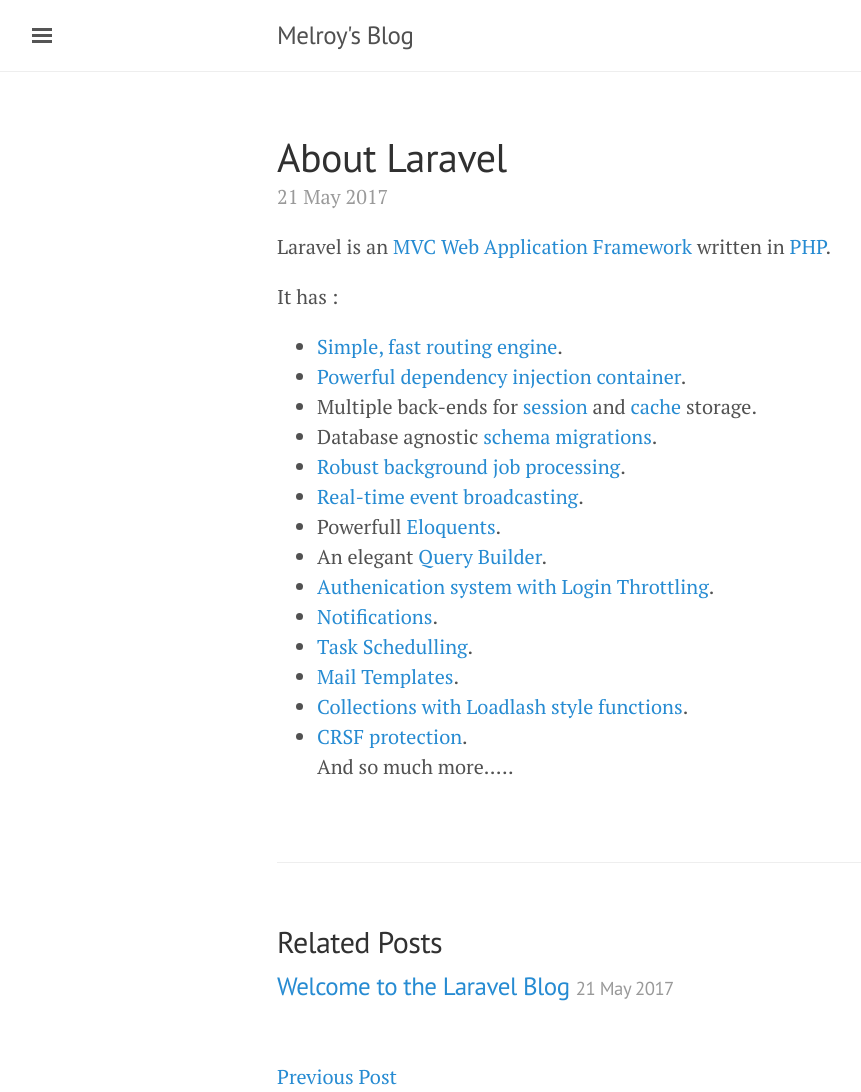
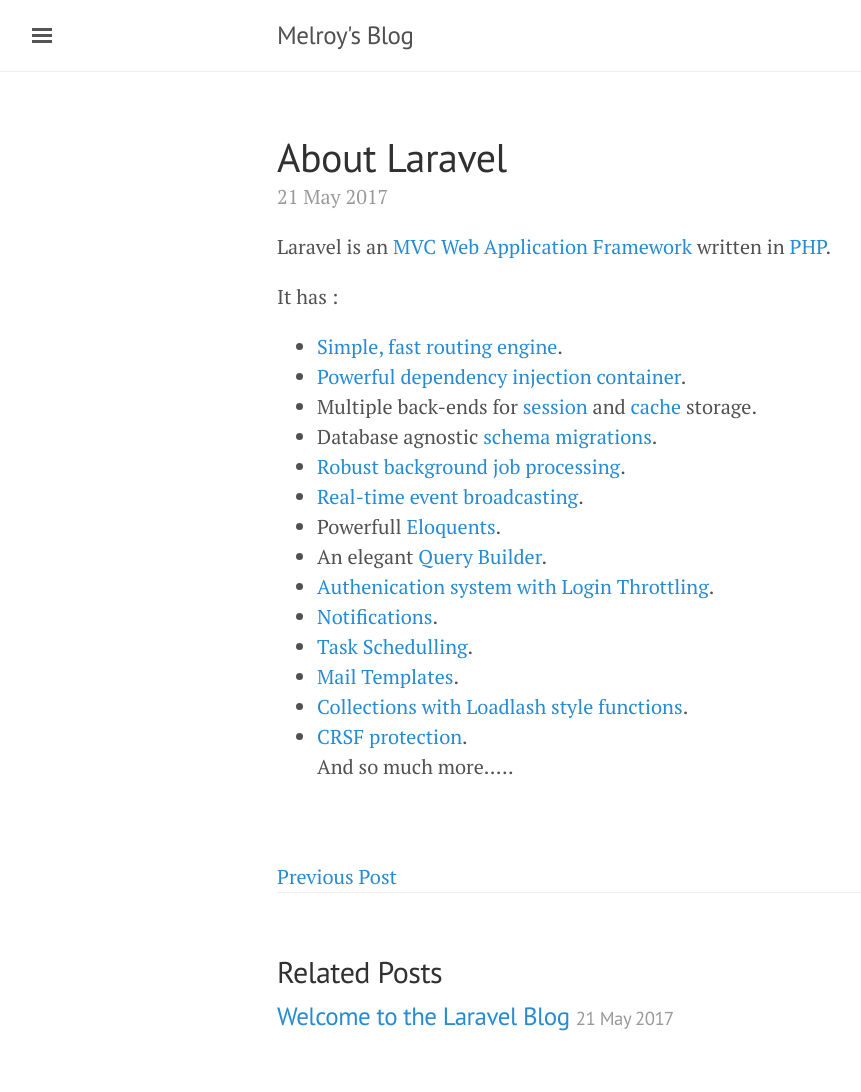
Before and after one commit to meldsza/meldsza.github.io, a Jekyll site: the page built from _posts/2017-05-21-what-is-laravel.md, in a window 1280 px wide. Shown: the whole page, without its empty margins (3-864 px from the left). Built offline with Jekyll 4.4.1, drawn with Linux system fonts in a browser that asks for light colours; Markdown is read by kramdown in place of the engine named in the settings; part of the change alters nothing that is shown.

```diff
--- a/_layouts/post.html
+++ b/_layouts/post.html
@@ -7,6 +7,8 @@ layout: default
   <span class="post-date">{{ page.date | date_to_string }}</span>
   {{ content }}
 </div>
+
+{% include footer.html %}
 
 <div class="related">
   <h2>Related Posts</h2>
@@ -23,5 +25,3 @@ layout: default
     {% endfor %}
   </ul>
 </div>
-
-{% include footer.html %}
```
